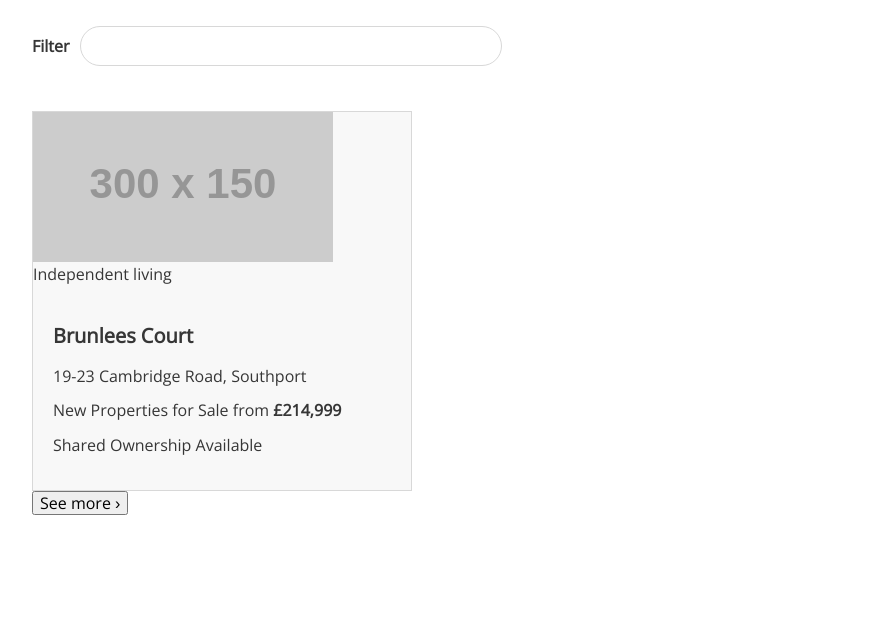
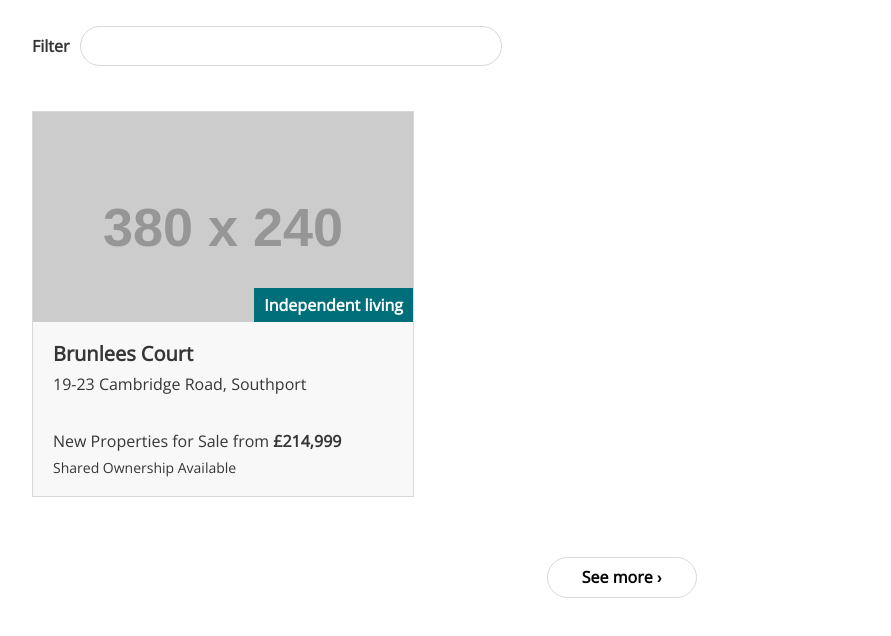
Before and after one commit to MariaFL/devbuild.github.io, a website built with webpack: page index.html in a window 1280 px wide. Shown: the part 84-720 px from the top of the page, without its empty margins (18-909 px from the left). Built offline with nearby package versions, Linux system fonts and the light colour scheme; placeholder pictures from the web are drawn by us.

Commit message:
edit style

```diff
--- a/index.html
+++ b/index.html
@@ -17,18 +17,19 @@
             <section class="cards-block">
                 <a class="cards-block__card" href="">
                     <div class="cards-block__card__image-block">
-                        <img src="https://via.placeholder.com/300x150/FF0000/FFFFFF?text=%D0%B4%D0%BE%D0%BC" alt="" class="cards-block__card__image-block__img">
-                        <div>Independent living</div>
+                        <img src="https://via.placeholder.com/380x240/66c5e5/52861d?text=build1" alt="" class="cards-block__card__image-block__img">
+                        <div class="cards-block__card__image-block__text cards-block__card__image-block__text_for-living">Independent living</div>
                     </div>
                     <div class="cards-block__card__description">
                         <p class="cards-block__card__description__title">Brunlees Court</p>
                         <p class="cards-block__card__description__address">19-23 Cambridge Road, Southport</p>
+                        <br>
                         <p class="cards-block__card__description__price">New Properties for Sale from <b>£214,999</b></p>
                         <p class="cards-block__card__description__available">Shared Ownership Available</p>
                     </div>
                 </a>
             </section>
-            <button>See more &rsaquo;</button>
+            <button class="pagination-btn">See more &rsaquo;</button>
         </article>
     </div>
 <script src="./dist/app.js"></script>
--- a/src/scss/index.scss
+++ b/src/scss/index.scss
@@ -1,5 +1,7 @@
 @import "~normalize.css";
 @import url('https://fonts.googleapis.com/css2?family=Open+Sans&display=swap');
+
+$primary-color: #363636;
 
 .main-block {
   display: block;
@@ -11,7 +13,7 @@
   font-size: 16px;
   background-color: #FFF;
   box-sizing: border-box;
-  color: #363636;
+  color: $primary-color;
 
   @media (min-width: 600px) {
     padding: 5px 50px;
@@ -34,7 +36,7 @@
 
 
   &__label {
-    color: #363636;
+    color: $primary-color;
     font-weight: 700;
   }
 
@@ -69,25 +71,69 @@
     box-sizing: border-box;
     background-color: #F8F8F8;
     text-decoration: none;
-    color: #363636;
+    color: $primary-color;
     border: 1px solid #D8D8D8;
 
     &__image-block {
+      position: relative;
       max-width: 100%;
+      height: 210px;
+      overflow: hidden;
 
       &__img {
-        max-width: 100%;
-        height: auto;
         box-sizing: border-box;
+        object-fit: cover;
+      }
+
+      &__text {
+        position: absolute;
+        bottom: 0;
+        right: 0;
+        padding: 8px 10px;
+        color: #fff;
+        font-weight: 700;
+
+        &_for-living {
+          background-color: #006F79;
+        }
+
+        &_for-business {
+          background-color: #EC6608;
+        }
       }
     }
 
     &__description {
-      padding: 20px;
+      padding: 10px 20px;
+
       &__title {
+        margin: 10px 0;
         font-size: 20px;
         font-weight: 700;
+      }
+
+      &__address,
+      &__price {
+        margin: 10px 0;
+        font-size: 16px;
+      }
+
+      &__available {
+        margin: 10px 0;
+        font-size: 14px;
       }
     }
   }
 }
+
+
+.pagination-btn {
+  display: block;
+  width: 150px;
+  margin: 60px auto;
+  padding: 10px 20px;
+  border: 1px solid #D8D8D8;
+  border-radius: 25px;
+  background-color: #fff;
+  font-weight: 700;
+}
```
Also changed, not shown: dist/app.css.
